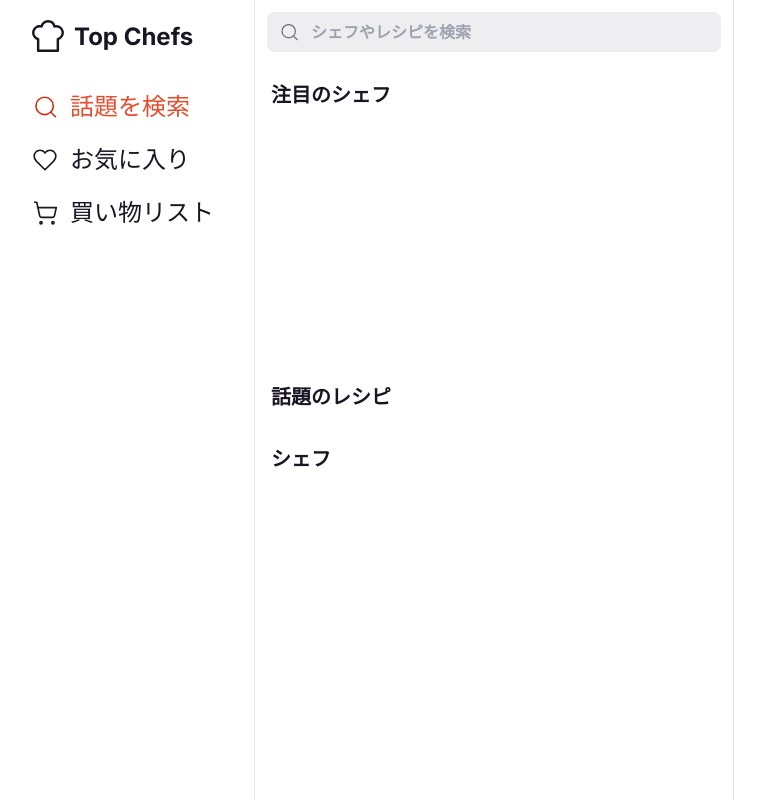
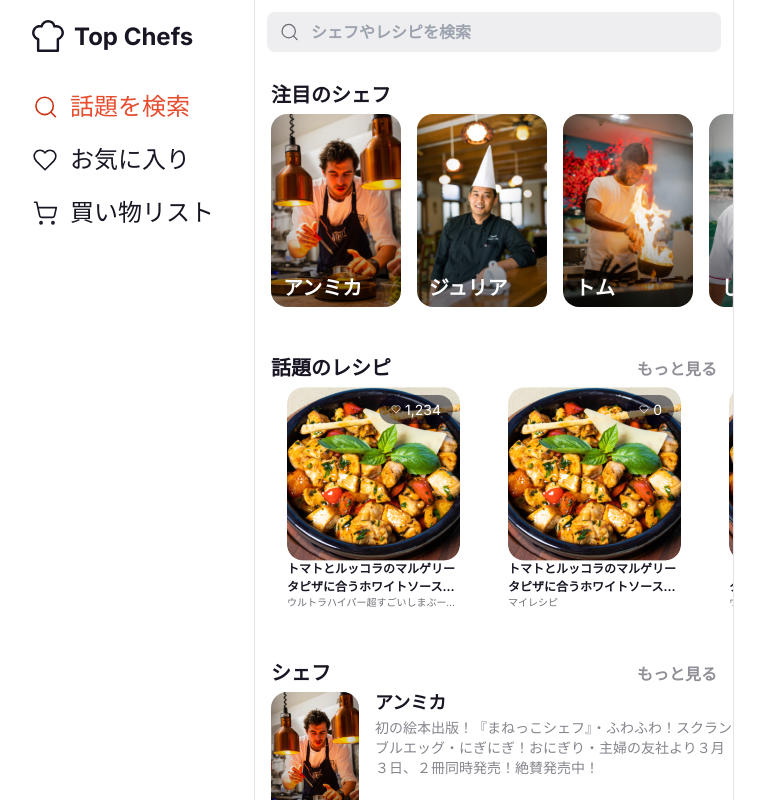
Before and after one commit to qin-team-recipe/01-frontend, a Next.js app: page / in a window 1280 px wide. Shown: the top 800 px of the page, without its empty margins (267-1032 px from the left). Built offline with nearby package versions, Linux system fonts and the light colour scheme.

Commit message:
「もっと見る」を追加

```diff
--- a/src/app/(top)/page.tsx
+++ b/src/app/(top)/page.tsx
@@ -1,27 +1,70 @@
-// import { ChefCard } from "@/components/ChefCard";
+import Image from "next/image";
+import Link from "next/link";
+
+import { ChefCard } from "@/components/ChefCard";
+import { RecipeCard } from "@/components/RecipeCard";
 
 import styles from "./top.module.scss";
 
-const dummyChefList = [
+const chefList = [
   {
     id: 3,
     name: "アンミカ",
+    description:
+      "初の絵本出版！『まねっこシェフ』・ふわふわ！スクランブルエッグ・にぎにぎ！おにぎり・主婦の友社より３月３日、２冊同時発売！絶賛発売中！",
+    recipe_count: 123,
     thumbnail: "/images/featured-chef1.png",
   },
   {
     id: 4,
     name: "ジュリア",
+    description:
+      "初の絵本出版！『まねっこシェフ』・ふわふわ！スクランブルエッグ・にぎにぎ！おにぎり・主婦の友社より３月３日、２冊同時発売！絶賛発売中！",
+    recipe_count: 1234,
     thumbnail: "/images/featured-chef2.png",
   },
   {
     id: 5,
     name: "トム",
+    description:
+      "初の絵本出版！『まねっこシェフ』・ふわふわ！スクランブルエッグ・にぎにぎ！おにぎり・主婦の友社より３月３日、２冊同時発売！絶賛発売中！",
+    recipe_count: 1234,
     thumbnail: "/images/featured-chef3.png",
   },
   {
     id: 6,
     name: "しまぶー",
+    description:
+      "初の絵本出版！『まねっこシェフ』・ふわふわ！スクランブルエッグ・にぎにぎ！おにぎり・主婦の友社より３月３日、２冊同時発売！絶賛発売中！",
+    recipe_count: 1234,
     thumbnail: "/images/featured-chef4.png",
+  },
+];
+
+const recipeList = [
+  {
+    id: 3,
+    name: "トマトとルッコラのマルゲリータピザに合うホワイトソースグラタン",
+    description: "ウルトラハイパー超すごいしまぶーシェフ",
+    favCountNumber: 1234,
+  },
+  {
+    id: 4,
+    name: "トマトとルッコラのマルゲリータピザに合うホワイトソースグラタン",
+    description: "マイレシピ",
+    favCountNumber: 0,
+  },
+  {
+    id: 5,
+    name: "トマトとルッコラのマルゲリータピザに合うホワイトソースグラタン",
+    description: "ウルトラハイパー超すごいしまぶーシェフ",
+    favCountNumber: 1234,
+  },
+  {
+    id: 6,
+    name: "トマトとルッコラのマルゲリータピザに合うホワイトソースグラタン",
+    description: "ウルトラハイパー超すごいしまぶーシェフ",
+    favCountNumber: 1234,
   },
 ];
 
@@ -31,22 +74,50 @@ export default function Page() {
       <section className={styles.section}>
         <h2 className={styles.title}>注目のシェフ</h2>
         <div className={styles["featured-chef"]}>
-          {dummyChefList.map((chef, index) => (
-            <div className={styles["chef-item"]} key={index}>
-              {/* <ChefCard src={chef.thumbnail} name={chef.name} /> */}
+          {chefList.map((chef) => (
+            <div className={styles["chef-image"]} key={chef.id}>
+              <Image src={chef.thumbnail} width={130} height={193} alt="" />
+              <p className={styles["chef-name"]}>{chef.name}</p>
             </div>
           ))}
         </div>
       </section>
       <section className={styles.section}>
-        <h2 className={styles.title}>話題のレシピ</h2>
+        <div className={styles["title-bar"]}>
+          <h2 className={styles.title}>話題のレシピ</h2>
+          <Link href={"/search/recipe"} className={styles.more}>
+            もっと見る
+          </Link>
+        </div>
         <div className={styles["topic-recipe"]}>
-          {/* <RecipeCard favCountNumber={1234} name="ddddd" description="aaaa" /> */}
+          {recipeList.map((recipe) => (
+            <RecipeCard
+              key={recipe.id}
+              favCountNumber={recipe.favCountNumber}
+              name={recipe.name}
+              description={recipe.description}
+            />
+          ))}
         </div>
       </section>
       <section className={styles.section}>
-        <h2 className={styles.title}>シェフ</h2>
-        <div className={styles["chef-list"]}></div>
+        <div className={styles["title-bar"]}>
+          <h2 className={styles.title}>シェフ</h2>
+          <Link href={"/search/chef"} className={styles.more}>
+            もっと見る
+          </Link>
+        </div>
+        <div className={styles["chef-list"]}>
+          {chefList.map((chef) => (
+            <ChefCard
+              key={chef.id}
+              src={chef.thumbnail}
+              name={chef.name}
+              description={chef.description}
+              count={chef.recipe_count}
+            />
+          ))}
+        </div>
       </section>
     </div>
   );
--- a/src/app/(top)/top.module.scss
+++ b/src/app/(top)/top.module.scss
@@ -9,21 +9,59 @@
   margin-bottom: 32px;
 }
 
+.title-bar {
+  display: flex;
+  justify-content: space-between;
+  padding-right: 16px;
+}
+
+.more {
+  font-weight: bold;
+  font-size: 16px;
+  color: #908e96;
+  margin-top: 4px;
+}
+
 .title {
   font-weight: bold;
   font-size: 20px;
-  margin-bottom: 8px;
+  margin-bottom: 4px;
 }
 
 .featured-chef {
   display: flex;
+  gap: 16px;
   overflow-x: auto;
+  padding-bottom: 18px;
+}
+
+.chef-image {
+  flex-shrink: 0;
+  img {
+    border-radius: 16px;
+  }
+}
+
+.chef-name {
+  margin: -34px 0 0 12px;
+  width: 110px;
+  font-size: 20px;
+  font-weight: bold;
+  color: #fdfcfd;
+  white-space: nowrap;
+  overflow: hidden;
+  text-overflow: ellipsis;
+}
+
+.topic-recipe {
+  display: flex;
+  gap: 16px;
+  overflow-x: auto;
+  padding-bottom: 18px;
+}
+
+.chef-list {
+  display: flex;
+  flex-direction: column;
   gap: 16px;
 }
-
-.chef-item {
-  flex-shrink: 0;
-  position: relative;
-  height: 232px;
-  cursor: pointer;
-}
```
